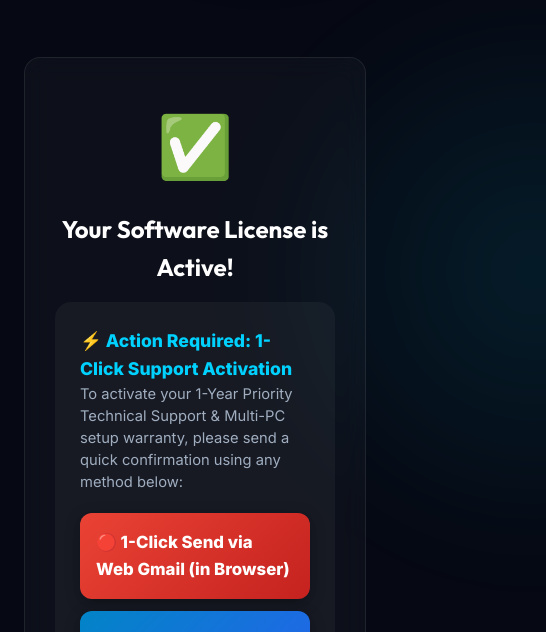
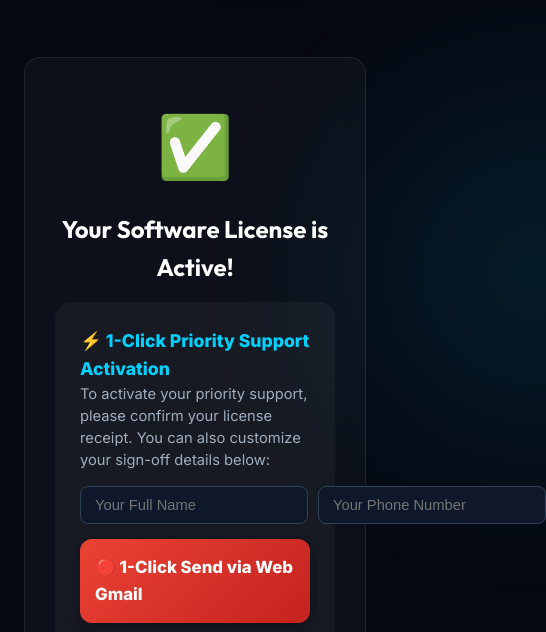
Before and after one commit to archraj46/LabAITechr-Website, a plain HTML site: page success.html in a window 390 px wide. Shown: the part 450-1082 px from the top of the page, 546 px wide, since content can reach past the window. Drawn offline with Linux system fonts and the light colour scheme.

Commit message:
Auto add Customer Name and Phone signature to confirmation email

```diff
--- a/success.html
+++ b/success.html
@@ -15,7 +15,7 @@
             justify-content: center;
             gap: 12px;
             width: 100%;
-            padding: 16px;
+            padding: 15px;
             border-radius: 12px;
             font-size: 1.05rem;
             font-weight: 700;
@@ -56,6 +56,24 @@
             background: #334155;
             color: #fff;
         }
+        .info-input-box {
+            display: flex;
+            gap: 10px;
+            margin-bottom: 15px;
+        }
+        .info-input {
+            flex: 1;
+            padding: 10px 14px;
+            background: #0f172a;
+            border: 1px solid #334155;
+            border-radius: 8px;
+            color: #fff;
+            font-size: 0.92rem;
+            outline: none;
+        }
+        .info-input:focus {
+            border-color: #38bdf8;
+        }
     </style>
 </head>
 <body>
@@ -91,15 +109,21 @@
 
                 <div style="background: rgba(255,255,255,0.04); border: 1px solid var(--border-color); padding: 25px; border-radius: 16px; text-align: left; margin-bottom: 25px;">
                     <h4 style="color: var(--accent); margin-top: 0; font-size: 1.1rem; display: flex; align-items: center; gap: 8px;">
-                        ⚡ Action Required: 1-Click Support Activation
+                        ⚡ 1-Click Priority Support Activation
                     </h4>
-                    <p style="color: var(--text-secondary); font-size: 0.92rem; margin-bottom: 20px; line-height: 1.5;">
-                        To activate your 1-Year Priority Technical Support & Multi-PC setup warranty, please send a quick confirmation using any method below:
+                    <p style="color: var(--text-secondary); font-size: 0.92rem; margin-bottom: 15px; line-height: 1.5;">
+                        To activate your priority support, please confirm your license receipt. You can also customize your sign-off details below:
                     </p>
+
+                    <!-- Auto-populated or Editable Name & Phone -->
+                    <div class="info-input-box">
+                        <input type="text" id="custName" class="info-input" placeholder="Your Full Name" oninput="updateLinks()">
+                        <input type="text" id="custPhone" class="info-input" placeholder="Your Phone Number" oninput="updateLinks()">
+                    </div>
 
                     <!-- Option 1: Direct Web Gmail (Desktop Browser Best Choice) -->
                     <a id="gmailWebBtn" href="#" target="_blank" class="confirm-btn btn-gmail">
-                        🔴 1-Click Send via Web Gmail (in Browser)
+                        🔴 1-Click Send via Web Gmail
                     </a>
 
                     <!-- Option 2: Default Mail App (Outlook / Phone App) -->
@@ -112,13 +136,12 @@
                         💬 1-Click Confirm via WhatsApp (+91 7007567744)
                     </a>
 
-                    <!-- Option 4: Manual Copy-Paste Backup -->
+                    <!-- Message Preview & Copy -->
                     <div style="background: #0f172a; border-radius: 10px; padding: 14px; margin-top: 15px; border: 1px dashed rgba(255,255,255,0.15);">
                         <div style="display:flex; justify-content:space-between; align-items:center; margin-bottom:6px;">
-                            <span style="font-size:0.8rem; color:#94a3b8;">Manual Copy (To: founder@labaitechr.online)</span>
+                            <span style="font-size:0.8rem; color:#94a3b8;">Email Message Preview (To: founder@labaitechr.online)</span>
                         </div>
-                        <p id="msgText" style="margin: 0; color: #cbd5e1; font-size: 0.85rem; font-style: italic;">
-                            "I confirm that I have received the software license and I am fully satisfied with the LabAITechr service."
+                        <p id="msgPreview" style="margin: 0; color: #cbd5e1; font-size: 0.85rem; font-style: italic; white-space: pre-line;">
                         </p>
                         <button id="copyBtn" class="btn-copy" onclick="copyConfirmMsg()">📋 Copy Text to Clipboard</button>
                     </div>
@@ -137,27 +160,54 @@
     </footer>
 
     <script>
-        const message = "I confirm that I have received the software license and I am fully satisfied with the LabAITechr service.";
-        const subject = "Software License Receipt & Service Confirmation - LabAITechr";
         const emailTo = "founder@labaitechr.online";
         const whatsappNumber = "917007567744";
+        const subject = "Software License Receipt & Service Confirmation - LabAITechr";
 
-        // 1. Direct Web Gmail in Chrome/Edge/Firefox Tab
-        const gmailWebUrl = `https://mail.google.com/mail/?view=cm&fs=1&to=${encodeURIComponent(emailTo)}&su=${encodeURIComponent(subject)}&body=${encodeURIComponent(message)}`;
-        document.getElementById('gmailWebBtn').setAttribute('href', gmailWebUrl);
+        // Read URL Parameters from Cashfree / Razorpay redirect
+        const urlParams = new URLSearchParams(window.location.search);
+        const urlName = urlParams.get('name') || urlParams.get('customer_name') || urlParams.get('payer_name') || '';
+        const urlPhone = urlParams.get('phone') || urlParams.get('customer_phone') || urlParams.get('contact') || '';
 
-        // 2. Default System Mail Client (Outlook / Windows Mail)
-        const mailtoLink = `mailto:${emailTo}?subject=${encodeURIComponent(subject)}&body=${encodeURIComponent(message)}`;
-        document.getElementById('emailAppBtn').setAttribute('href', mailtoLink);
+        const nameInput = document.getElementById('custName');
+        const phoneInput = document.getElementById('custPhone');
 
-        // 3. WhatsApp (Web on PC or App on Phone)
-        const whatsappLink = `https://wa.me/${whatsappNumber}?text=${encodeURIComponent(message)}`;
-        document.getElementById('whatsappConfirmBtn').setAttribute('href', whatsappLink);
+        if(urlName) nameInput.value = urlName;
+        if(urlPhone) phoneInput.value = urlPhone;
 
-        // 4. Copy fallback function
+        function getFullMessage() {
+            let baseMsg = "I confirm that I have received the software license and I am fully satisfied with the LabAITechr service.\n\nThanks and regards,";
+            const name = nameInput.value.trim();
+            const phone = phoneInput.value.trim();
+
+            if (name) baseMsg += `\n${name}`;
+            if (phone) baseMsg += `\n${phone}`;
+            if (!name && !phone) baseMsg += `\n[Customer Signature]`;
+
+            return baseMsg;
+        }
+
+        function updateLinks() {
+            const fullMsg = getFullMessage();
+            document.getElementById('msgPreview').innerText = `"${fullMsg}"`;
+
+            // 1. Direct Web Gmail in Chrome/Edge Tab
+            const gmailWebUrl = `https://mail.google.com/mail/?view=cm&fs=1&to=${encodeURIComponent(emailTo)}&su=${encodeURIComponent(subject)}&body=${encodeURIComponent(fullMsg)}`;
+            document.getElementById('gmailWebBtn').setAttribute('href', gmailWebUrl);
+
+            // 2. Default System Mail Client (Outlook / Windows Mail)
+            const mailtoLink = `mailto:${emailTo}?subject=${encodeURIComponent(subject)}&body=${encodeURIComponent(fullMsg)}`;
+            document.getElementById('emailAppBtn').setAttribute('href', mailtoLink);
+
+            // 3. WhatsApp (Web on PC or App on Phone)
+            const whatsappLink = `https://wa.me/${whatsappNumber}?text=${encodeURIComponent(fullMsg)}`;
+            document.getElementById('whatsappConfirmBtn').setAttribute('href', whatsappLink);
+        }
+
         function copyConfirmMsg() {
+            const fullMsg = getFullMessage();
             const btn = document.getElementById('copyBtn');
-            navigator.clipboard.writeText(message).then(() => {
+            navigator.clipboard.writeText(fullMsg).then(() => {
                 const old = btn.innerText;
                 btn.innerText = "✅ Copied to Clipboard!";
                 btn.style.background = "#059669";
@@ -167,6 +217,9 @@
                 }, 2500);
             });
         }
+
+        // Initialize on page load
+        updateLinks();
     </script>
 </body>
 </html>
```
